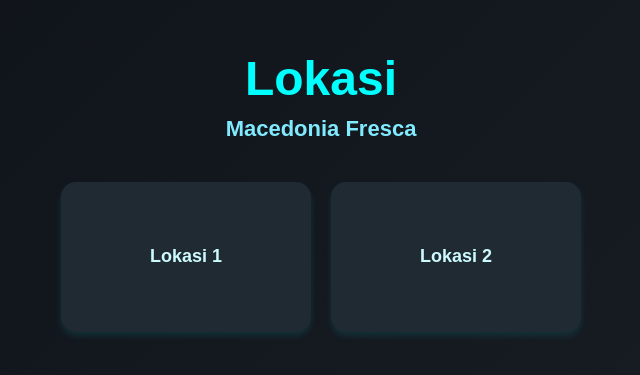
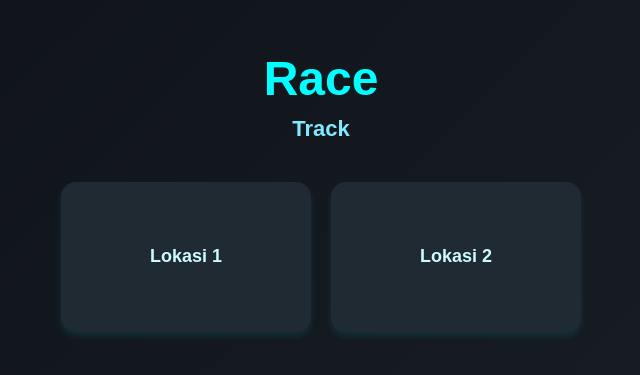
Before and after one commit to FBT031211/ambongranprix, a plain HTML site: page index.html in a window 1280 px wide. Shown: the part 209-584 px from the top of the page, without its empty margins (319-959 px from the left). Drawn offline with Linux system fonts and the light colour scheme.

Commit message:
Update index.html

```diff
--- a/index.html
+++ b/index.html
@@ -89,8 +89,8 @@
 </head>
 <body>
 
-  <h1>Lokasi</h1>
-  <h2>Macedonia Fresca</h2>
+  <h1>Race</h1>
+  <h2>Track</h2>
 
   <div class="container">
     <a href="https://maps.app.goo.gl/kx6BLhbt8KcNHuuN8" class="card" target="_blank">Lokasi 1</a>
```
